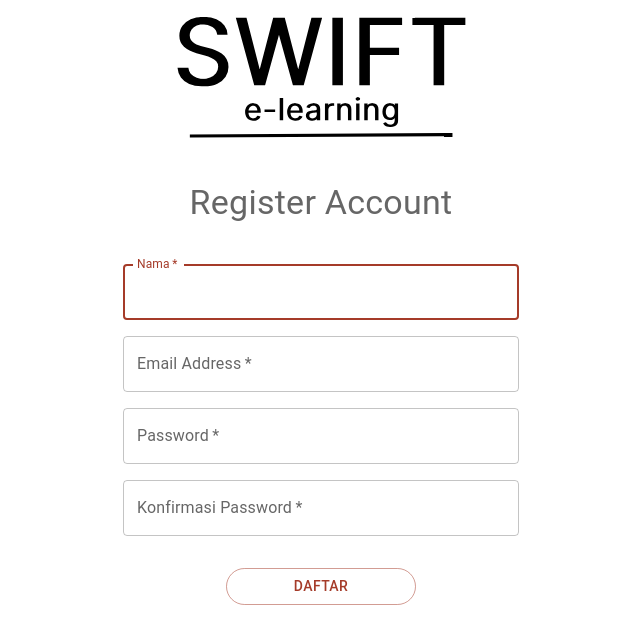
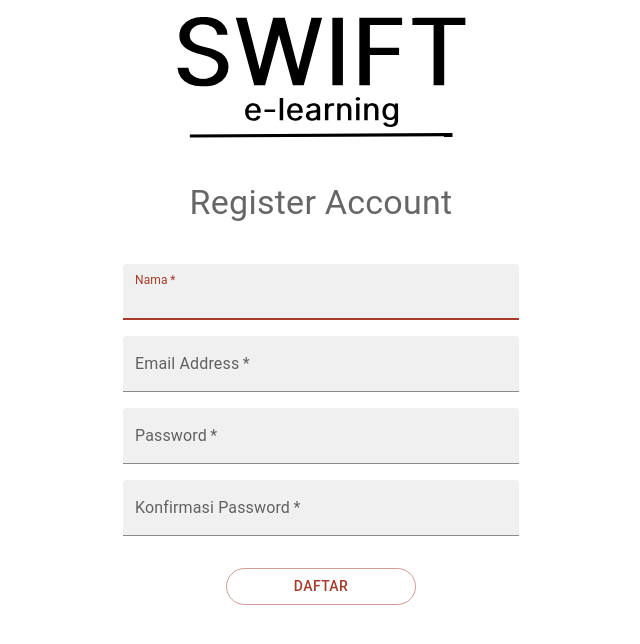
Before and after one commit to Emot-Api-SE4403/SwiftWebsite, a React (Create React App) app: page /register in a window 1280 px wide. Shown: the top 644 px of the page, without its empty margins (319-959 px from the left). Built offline with nearby package versions, Linux system fonts and the light colour scheme.

Commit message:
Wrong variants

```diff
--- a/src/pages/Register.js
+++ b/src/pages/Register.js
@@ -94,6 +94,7 @@ export default function Register() {
                                 id="nama"
                                 label="Nama"
                                 autoFocus
+                                variant="filled"
                             />
                         </Grid>
                         <Grid item xs={12}>
@@ -104,6 +105,7 @@ export default function Register() {
                                 label="Email Address"
                                 name="email"
                                 autoComplete="email"
+                                variant="filled"
                             />
                         </Grid>
                         <Grid item xs={12}>
@@ -115,6 +117,7 @@ export default function Register() {
                                 type="password"
                                 id="password"
                                 autoComplete="new-password"
+                                variant="filled"
                             />
                         </Grid>
                         <Grid item xs={12}>
@@ -126,6 +129,7 @@ export default function Register() {
                                 type="password"
                                 id="confirmpassword"
                                 autoComplete="new-password"
+                                variant="filled"
                             />
                         </Grid>
                         <Grid item xs={12} md={6}>
```
